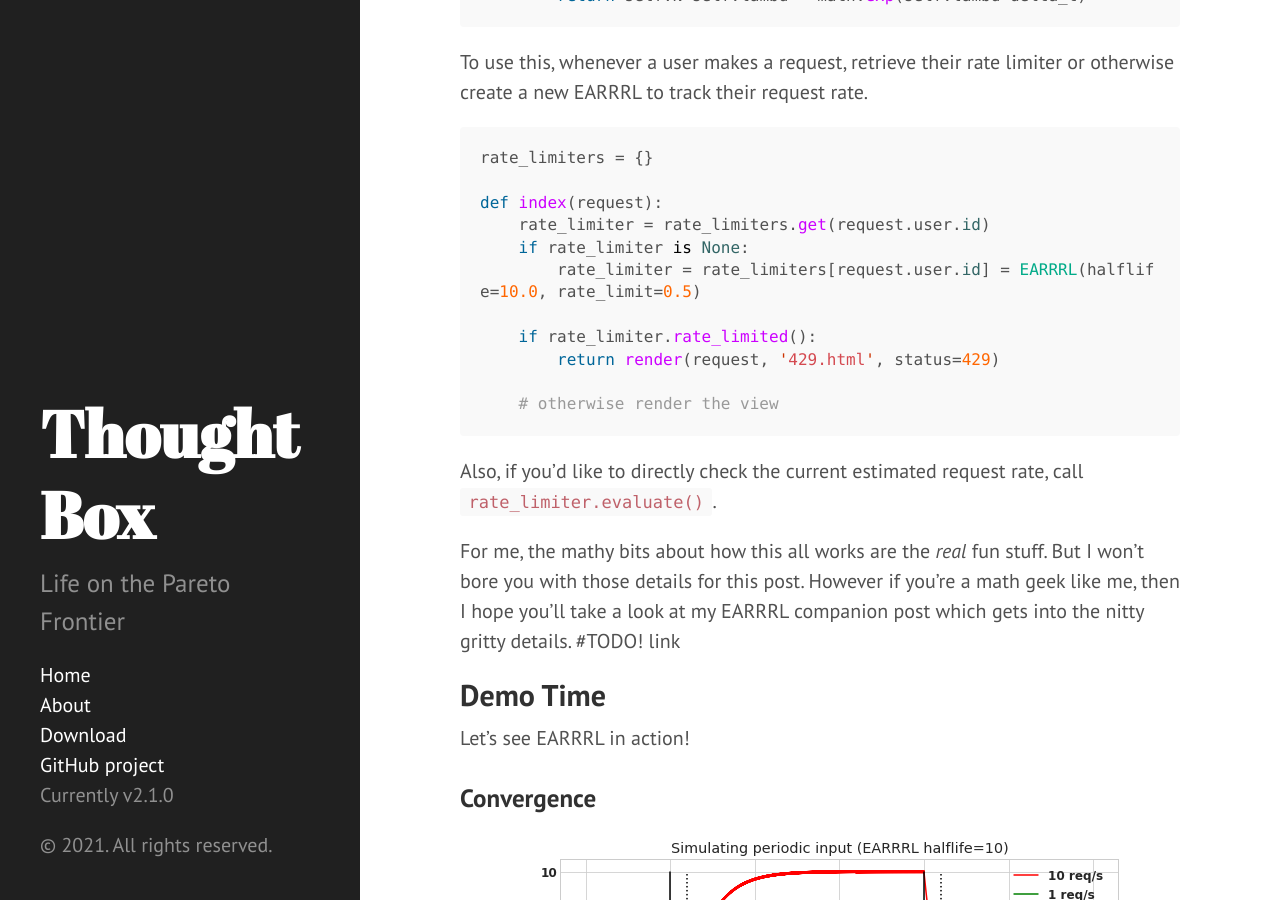
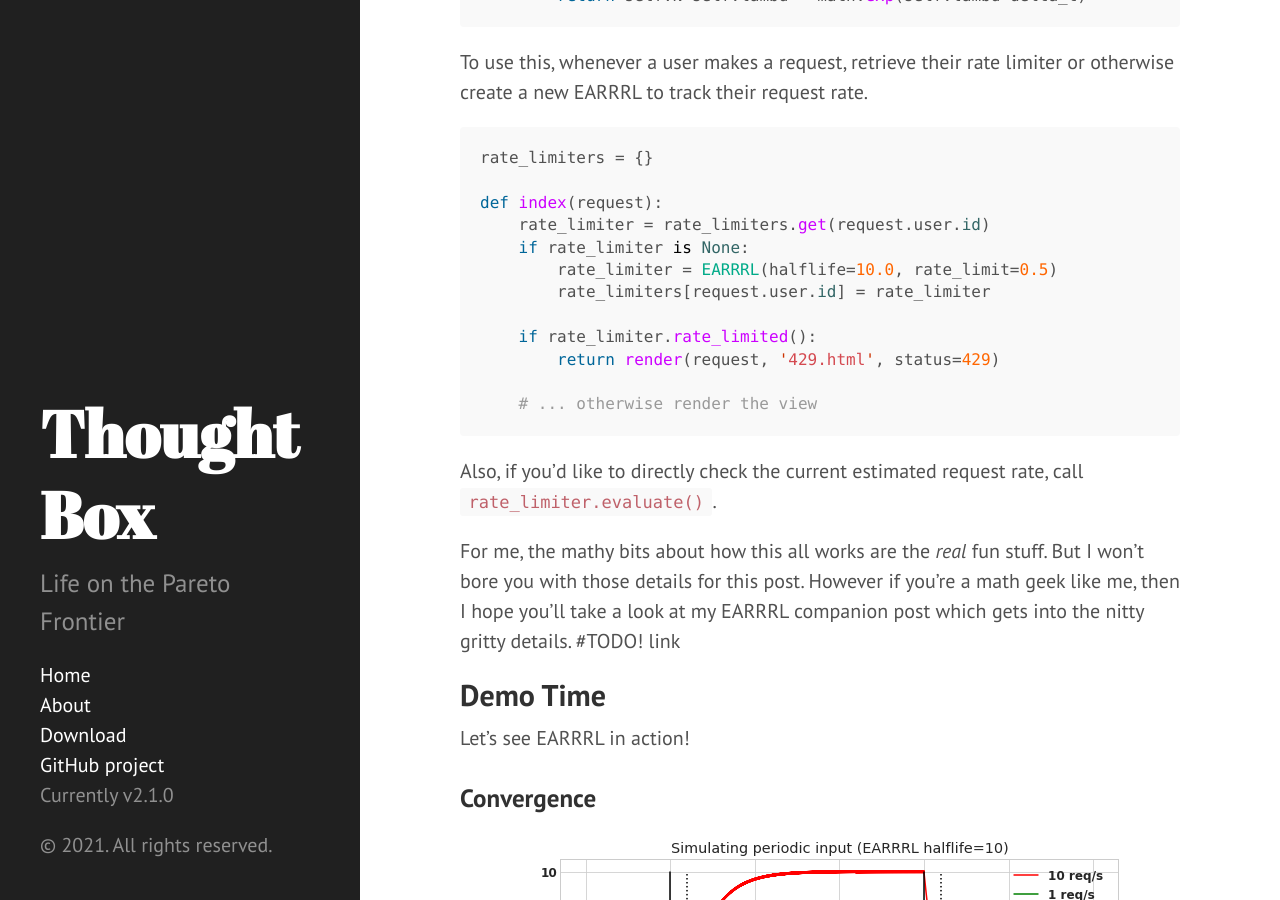
Before and after one commit to JnBrymn/JnBrymn.github.io, a Jekyll site: the page built from _posts/2021-03-08-estimated-average-recent-request-rate-limiter.md, in a window 1280 px wide and 900 px high, scrolled down 1483 px. Built offline with Jekyll 4.4.1, drawn with Linux system fonts in a browser that asks for light colours; formulas are drawn with MathJax 3; comment, search, counter and statistics services are not loaded.

Commit message:
python script fix

````diff
--- a/_posts/2021-03-08-estimated-average-recent-request-rate-limiter.md
+++ b/_posts/2021-03-08-estimated-average-recent-request-rate-limiter.md
@@ -46,12 +46,13 @@ rate_limiters = {}
 def index(request):
     rate_limiter = rate_limiters.get(request.user.id)
     if rate_limiter is None:
-        rate_limiter = rate_limiters[request.user.id] = EARRRL(halflife=10.0, rate_limit=0.5)
+        rate_limiter = EARRRL(halflife=10.0, rate_limit=0.5)
+        rate_limiters[request.user.id] = rate_limiter
 
     if rate_limiter.rate_limited():
         return render(request, '429.html', status=429)
 
-    # otherwise render the view
+    # ... otherwise render the view
 ```
 
 Also, if you'd like to directly check the current estimated request rate, call `rate_limiter.evaluate()`.
````
